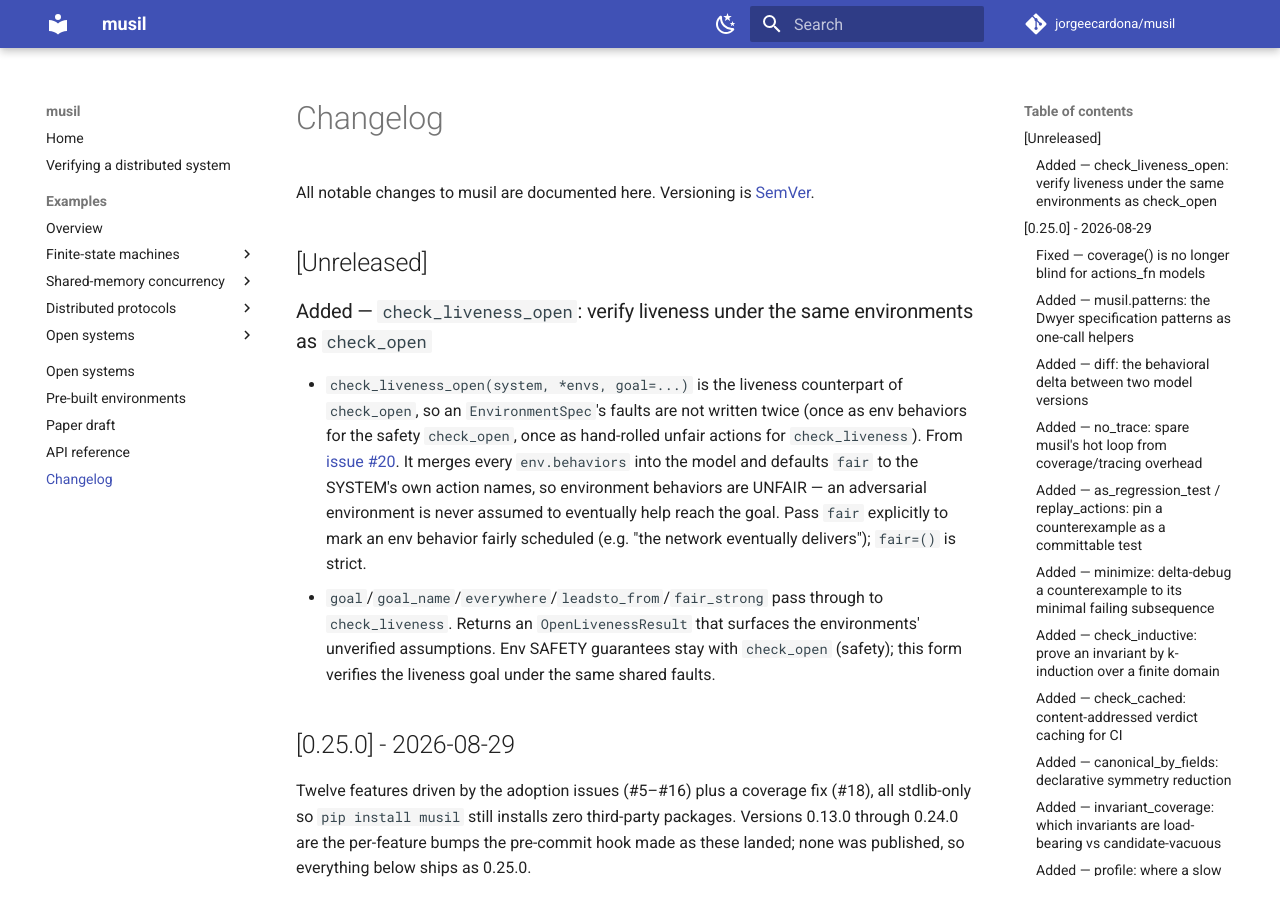
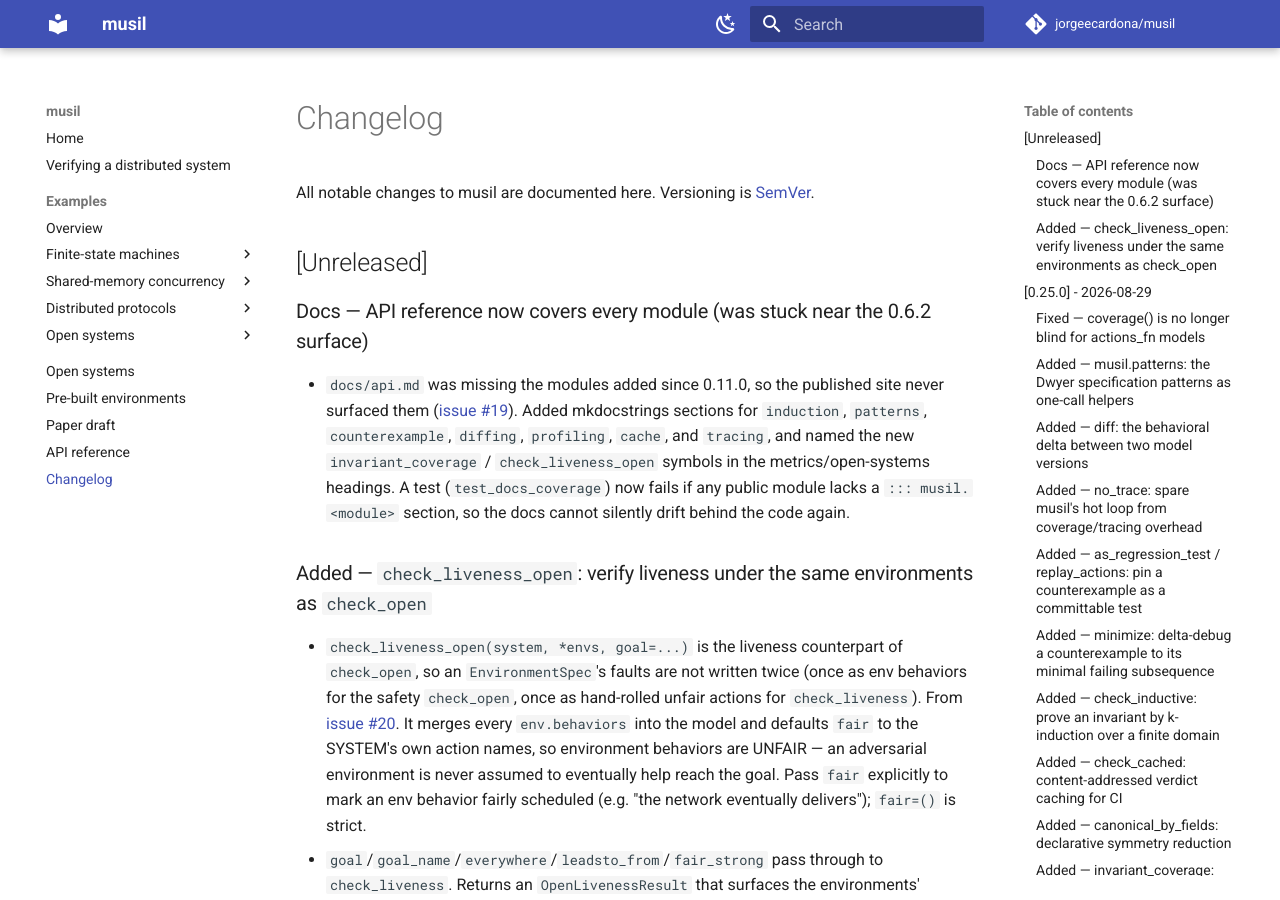
Before and after one commit to jorgeecardona/musil, an MkDocs documentation site: the page built from docs/changelog.md, in a window 1280 px wide and 900 px high. Built offline with MkDocs 1.6.1 and Material for MkDocs 9.7.7, drawn with Linux system fonts in a browser that asks for light colours; comment, search, counter and statistics services are not loaded.

Commit message:
docs(api): document every module; guard against drift (#19)
Closes #19.

docs/api.md was missing every module added since 0.11.0, so the published site
never surfaced them. Added mkdocstrings sections for induction, patterns,
counterexample, diffing, profiling, cache, and tracing (core/metrics/env were
already ::: -documented, so their new symbols auto-appear on rebuild), and named
invariant_coverage / check_liveness_open in the metrics/open-systems headings.
test_docs_coverage now fails if any public src/musil module lacks a
`::: musil.<module>` section, so the docs cannot drift behind the code again.
Docs-only + a test, so no version bump.

282 tests pass, mkdocs build --strict clean, ruff + pyright clean.

Co-Authored-By: Claude Opus 4.8 (1M context) <noreply@anthropic.com>

```diff
--- a/CHANGELOG.md
+++ b/CHANGELOG.md
@@ -3,6 +3,15 @@
 All notable changes to musil are documented here. Versioning is [SemVer](https://semver.org/).
 
 ## [Unreleased]
+
+### Docs — API reference now covers every module (was stuck near the 0.6.2 surface)
+
+- `docs/api.md` was missing the modules added since 0.11.0, so the published site never surfaced them
+  ([issue #19](https://gitlab.com/jorgeecardona/musil/-/work_items/19)). Added mkdocstrings sections for
+  `induction`, `patterns`, `counterexample`, `diffing`, `profiling`, `cache`, and `tracing`, and named the
+  new `invariant_coverage` / `check_liveness_open` symbols in the metrics/open-systems headings. A test
+  (`test_docs_coverage`) now fails if any public module lacks a `::: musil.<module>` section, so the docs
+  cannot silently drift behind the code again.
 
 ### Added — `check_liveness_open`: verify liveness under the same environments as `check_open`
 
```
Also changed, not shown: docs/api.md (+61 -3 lines), 1 other file.
